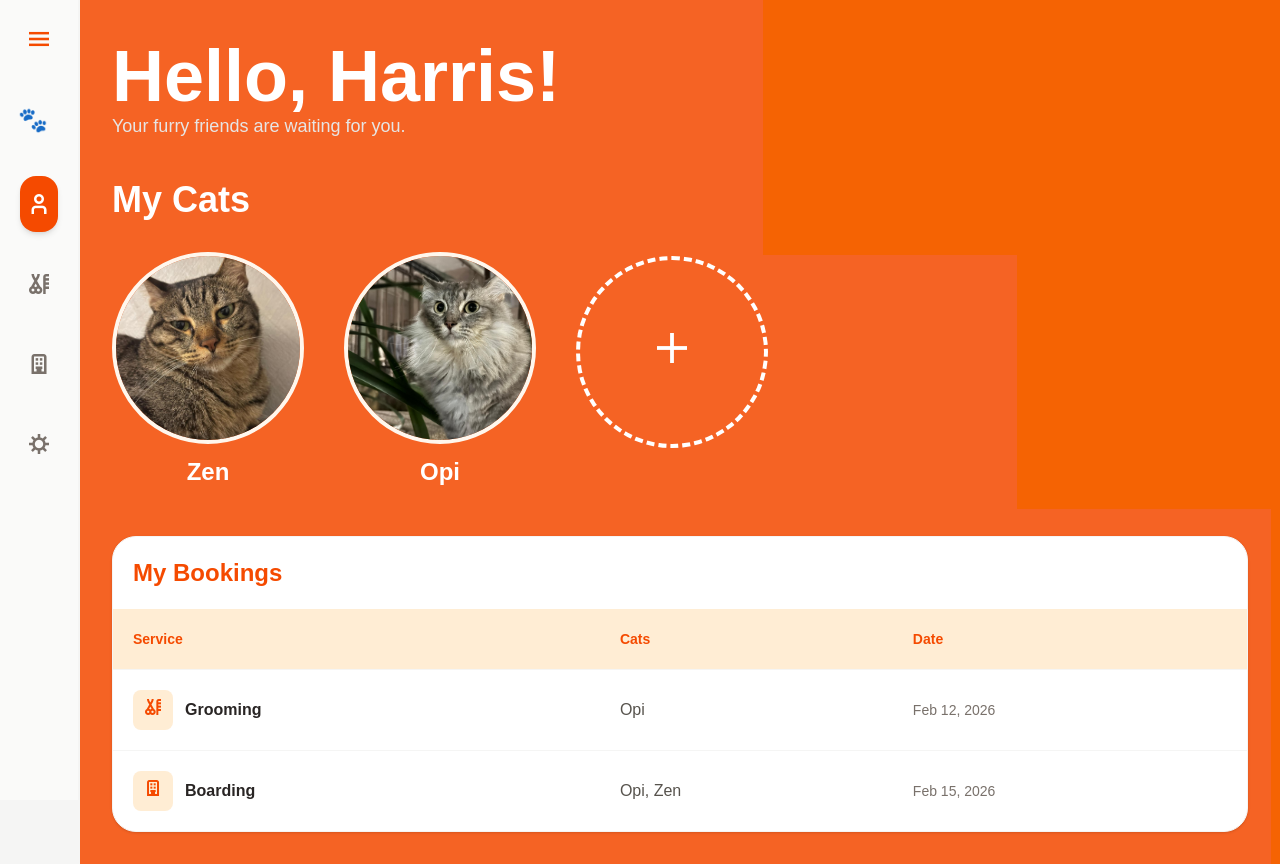
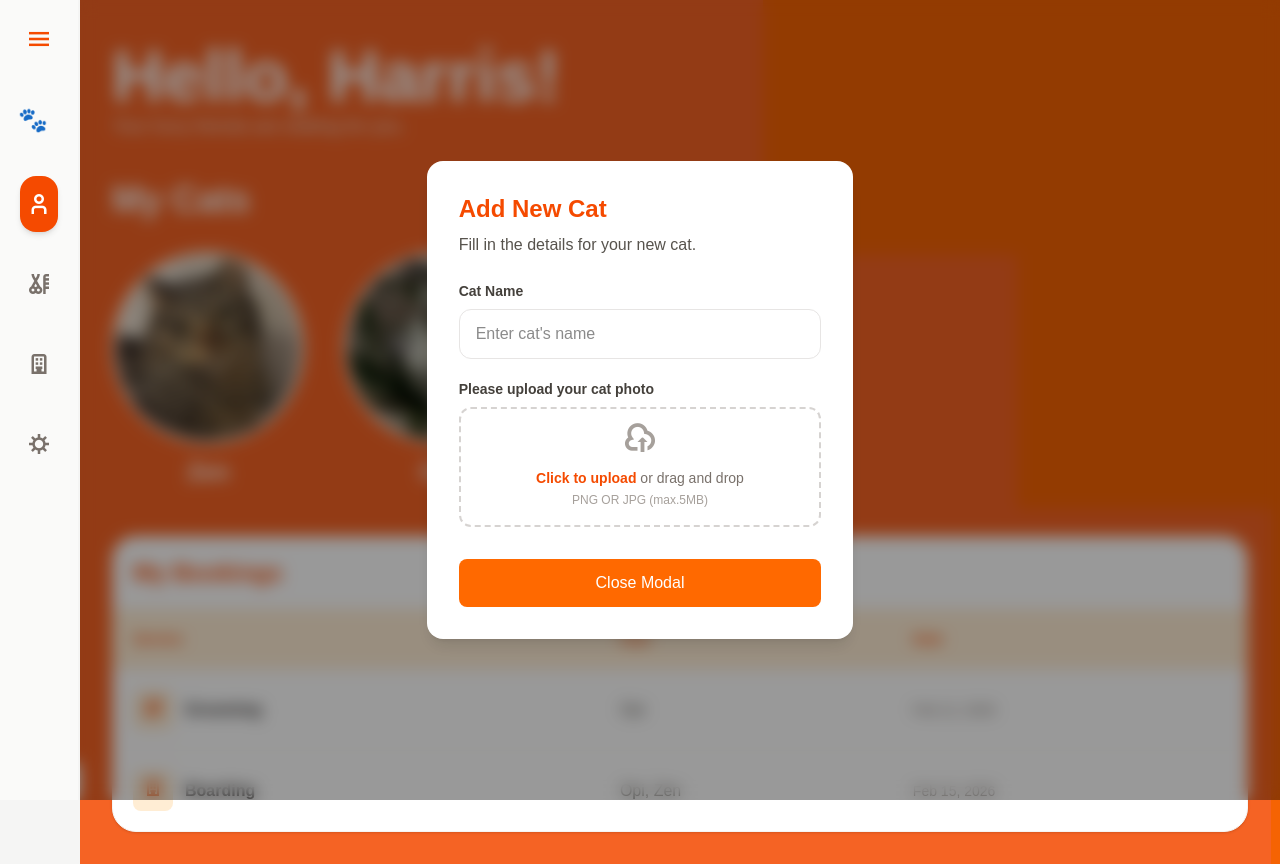
Before and after one commit to Harris-Codes/meowven-hotel, a Next.js app: page /dashboard in a window 1280 px wide. Both pictures are taken after a click on the button 672 px from the left and 352 px from the top of the page. Built offline with nearby package versions, Linux system fonts and the light colour scheme.

Commit message:
implement cat management and grooming booking modals

```diff
--- a/app/(user)/dashboard/grooming/page.tsx
+++ b/app/(user)/dashboard/grooming/page.tsx
@@ -1,25 +1,59 @@
+"use client";
+import { useState } from "react";
 import Image from "next/image";
 export default function GroomingPage() {
+  const [selectedCat, setSelectedCat] = useState<number | null>(null);
+  const [ModalOpen, setModalOpen] = useState(false);
+  const myCats = [
+    { id: 1, name: "Zen", image: "/images/Zen.jpg" },
+    { id: 2, name: "Opi", image: "/images/Opi.jpg" },
+  ];
   const GroomingServices = [
-    { id: 1, name: "Basic Grooming", image: "/images/basicgroom.jpg", description: "Includes bath and brush." , button: "Book Now"  },
-    { id: 2, name: "Full Grooming", image: "/images/fullgroom.jpg", description: "Includes bath, brush, and haircut." , button: "Book Now" },
-    { id: 3, name: "Nail Trim", image: "/images/nailgroom.jpg", description: "Professional nail trimming service." , button: "Book Now" },
-    { id: 4, name: "Full Spa", image: "/images/spagroom.jpg", description: "Includes bath, brush, haircut, and nail trim." , button: "Book Now" },
+    {
+      id: 1,
+      name: "Basic Grooming",
+      image: "/images/basicgroom.jpg",
+      description: "Includes bath and brush.",
+      button: "Book Now",
+    },
+    {
+      id: 2,
+      name: "Full Grooming",
+      image: "/images/fullgroom.jpg",
+      description: "Includes bath, brush, and haircut.",
+      button: "Book Now",
+    },
+    {
+      id: 3,
+      name: "Nail Trim",
+      image: "/images/nailgroom.jpg",
+      description: "Professional nail trimming service.",
+      button: "Book Now",
+    },
+    {
+      id: 4,
+      name: "Full Spa",
+      image: "/images/spagroom.jpg",
+      description: "Includes bath, brush, haircut, and nail trim.",
+      button: "Book Now",
+    },
   ];
   return (
     <div className="p-8 min-h-screen bg-orange-600/85">
       <h1 className="mt-15 md:mt-2 text-white text-4xl md:text-7xl font-bold ">
         Grooming Service
       </h1>
-      <p className="p-4 text-white text-lg">Please select a grooming service to book</p>
+      <p className="p-4 text-white text-lg">
+        Please select a grooming service to book
+      </p>
 
       <section className="mt-10">
         <div className=" grid grid-cols-1 md:grid-cols-3 gap-8 ">
           {GroomingServices.map((service) => (
             <div
-              key={service.id} className="flex flex-col items-center p-6 bg-white rounded-2xl shadow-md w-full "
+              key={service.id}
+              className="flex flex-col items-center p-6 bg-white rounded-2xl shadow-md w-full "
             >
-
               <div className="relative w-full h-48 rounded-2xl overflow-hidden mb-4">
                 <Image
                   src={service.image}
@@ -28,17 +62,75 @@ export default function GroomingPage() {
                   className="object-cover"
                 />
               </div>
-              <h2 className="text-xl font-bold text-orange-600">{service.name}</h2>
+              <h2 className="text-xl font-bold text-orange-600">
+                {service.name}
+              </h2>
 
               <p className="text-stone-500">{service.description}</p>
-              <button className="mt-4 px-4 py-2 bg-orange-600 text-white rounded-md hover:bg-orange-700 transition-colors">
+              <button
+                onClick={() => setModalOpen(true)}
+                className="mt-4 px-4 py-2 bg-orange-600 text-white rounded-md hover:bg-orange-700 transition-colors"
+              >
                 {service.button}
               </button>
             </div>
           ))}
         </div>
+      </section>
 
-      </section>
+      {/* --- MODAL GOES HERE --- */}
+      {ModalOpen && (
+        <div className="fixed inset-0 bg-black/40 backdrop-blur-sm flex items-center justify-center z-50">
+          <div className="bg-white p-8 rounded-2xl shadow-lg w-11/12 md:w-1/2 lg:w-1/3">
+            <h2 className="text-2xl font-bold text-orange-600 mb-2">
+              Choose your cat
+            </h2>
+            <p className="text-stone-600 mb-6">
+              Select a cat to book this grooming service
+            </p>
+            <form className="space-y-5">
+              <div className="flex flex-wrap items-center gap-6 md:gap-10">
+                {myCats.map((cat) => {
+                  const isSelected = selectedCat === cat.id;
+                  return (
+                    <div
+                      key={cat.id}
+                      onClick={() => setSelectedCat(cat.id)}
+                      className="flex flex-col items-center gap-3 cursor-pointer group"
+                    >
+                      {/* THE MAIN CIRCLE */}
+                      <div
+                        className={`relative w-24 h-24 rounded-full border-4 transition-all duration-300 overflow-hidden ${
+                          isSelected
+                            ? "border-orange-500 scale-110 ring-1 ring-orange-100 shadow-lg"
+                            : "border-stone-100 hover:border-orange-300 shadow-sm"
+                        }`}
+                      >
+                        <Image
+                          src={cat.image}
+                          alt={cat.name}
+                          fill // This makes the image fill the circular div
+                          className="object-cover" // This makes sure the cat's face isn't stretched
+                        />
+                      </div>
+
+                      <span className="text-2xl font-bold text-white">
+                        {cat.name}
+                      </span>
+                    </div>
+                  );
+                })}
+              </div>
+            </form>
+            <button
+              onClick={() => setModalOpen(false)}
+              className="mt-8 w-full py-3 bg-orange-500 hover:bg-orange-600 text-white rounded-lg transition-colors"
+            >
+              Close Modal
+            </button>
+          </div>
+        </div>
+      )}
     </div>
   );
 }
--- a/app/(user)/dashboard/page.tsx
+++ b/app/(user)/dashboard/page.tsx
@@ -1,5 +1,8 @@
+"use client";
 import Image from "next/image";
-export default function dashboard() {
+import { useState } from "react";
+export default function Dashboard() {
+  const [modalOpen, setModalOpen] = useState(false);
   const myCats = [
     { id: 1, name: "Zen", image: "/images/Zen.jpg" },
     { id: 2, name: "Opi", image: "/images/Opi.jpg" },
@@ -24,7 +27,9 @@ export default function dashboard() {
 
   return (
     <div className="p-8 min-h-screen bg-orange-600/85">
-      <h1 className="mt-15 md:mt-2 text-white text-4xl md:text-7xl font-bold ">Hello, Harris!</h1>
+      <h1 className="mt-15 md:mt-2 text-white text-4xl md:text-7xl font-bold ">
+        Hello, Harris!
+      </h1>
       <p className="text-stone-200 text-lg">
         Your furry friends are waiting for you.
       </p>
@@ -53,9 +58,13 @@ export default function dashboard() {
             ))}
             {/* The 'Add Cat' Button from your sketch */}
             <div className="flex flex-col items-center gap-3">
-              <button className="w-24 h-24 md:h-48 md:w-48 rounded-full border-4 border-dashed border-white flex items-center justify-center hover:border-orange-400 hover:bg-orange-50 transition-all group">
+              <button
+                onClick={() => setModalOpen(true)}
+                className="w-24 h-24 md:h-48 md:w-48 rounded-full border-4 border-dashed border-white flex items-center justify-center hover:border-orange-400 hover:bg-orange-50 transition-all group"
+              >
                 <i className="fi fi-bs-plus text-3xl text-white group-hover:text-orange-500"></i>
               </button>
+
               <span className="font-bold opacity-0 select-none">Add</span>
             </div>
           </div>
@@ -63,22 +72,18 @@ export default function dashboard() {
 
         {/* --- UPCOMING BOOKINGS SECTION --- */}
         <div className="mt-12 bg-white rounded-3xl shadow-sm border border-stone-100 overflow-hidden">
-          <h1 className="p-5 text-2xl font-bold text-orange-600">My Bookings</h1>
+          <h1 className="p-5 text-2xl font-bold text-orange-600">
+            My Bookings
+          </h1>
           <div className="overflow-x-auto">
             {" "}
             {/* This makes it responsive on mobile view */}
             <table className="w-full text-left border-collapse">
               <thead className="bg-orange-100 border-b border-stone-100">
                 <tr className="text-orange-600">
-                  <th className="p-5 font-semibold text-sm">
-                    Service
-                  </th>
-                  <th className="p-5  font-semibold text-sm">
-                    Cats
-                  </th>
-                  <th className="p-5  font-semibold text-sm">
-                    Date
-                  </th>
+                  <th className="p-5 font-semibold text-sm">Service</th>
+                  <th className="p-5  font-semibold text-sm">Cats</th>
+                  <th className="p-5  font-semibold text-sm">Date</th>
                   {/* Add more <th> here later for Price, etc. */}
                 </tr>
               </thead>
@@ -113,6 +118,69 @@ export default function dashboard() {
           </div>
         </div>
       </div>
+      {/* --- MODAL GOES HERE --- */}
+      {modalOpen && (
+        <div className="fixed inset-0 bg-black/40 backdrop-blur-sm flex items-center justify-center z-50">
+          <div className="bg-white p-8 rounded-2xl shadow-lg w-11/12 md:w-1/2 lg:w-1/3">
+            <h2 className="text-2xl font-bold text-orange-600 mb-2">
+              Add New Cat
+            </h2>
+            <p className="text-stone-600 mb-6">
+              Fill in the details for your new cat.
+            </p>
+            <form className="space-y-5">
+              <div>
+                <label className="block text-sm font-semibold text-stone-700 mb-2">
+                  Cat Name
+                </label>
+                <input
+                  type="text"
+                  placeholder="Enter cat's name"
+                  className="w-full px-4 py-3 rounded-xl border border-stone-200 focus:border-orange-500 focus:ring-4 focus:ring-orange-500/10 outline-none transition-all"
+                />
+              </div>
+
+              <div>
+                <label className="block text-sm font-semibold text-stone-700 mb-2">
+                  Please upload your cat photo
+                </label>
+                <label
+                  htmlFor="file-upload"
+                  className="group relative flex flex-col items-center justify-center w-full h-30 border-2 border-dashed border-stone-300 rounded-xl cursor-pointer hover:border-orange-500 transition-colors"
+                >
+                  <div className="flex flex-col items-center justify-center pb-6 pt-5">
+                    <i className="fi fi-bs-cloud-upload text-3xl text-stone-400 group-hover:text-orange-600 transition-colors mb-2"></i>
+                    <p className="text-sm text-stone-500 group-hover:text-stone-600">
+                      <span className="font-bold text-orange-600">
+                        Click to upload
+                      </span>{" "}
+                       or drag and drop
+                    </p>
+                    <p className="text-xs text-stone-400 mt-1">
+                      PNG OR JPG (max.5MB)
+                    </p>
+                  </div>
+
+                  {/* THE HIDDEN INPUT */}
+                  <input
+                    id="file-upload"
+                    type="file"
+                    className="hidden"
+                    accept="image/*"
+                    onChange={(e) => console.log(e.target.files?.[0])}
+                  />
+                </label>
+              </div>
+            </form>
+            <button
+              onClick={() => setModalOpen(false)}
+              className="mt-8 w-full py-3 bg-orange-500 hover:bg-orange-600 text-white rounded-lg transition-colors"
+            >
+              Close Modal
+            </button>
+          </div>
+        </div>
+      )}
     </div>
   );
 }
```
